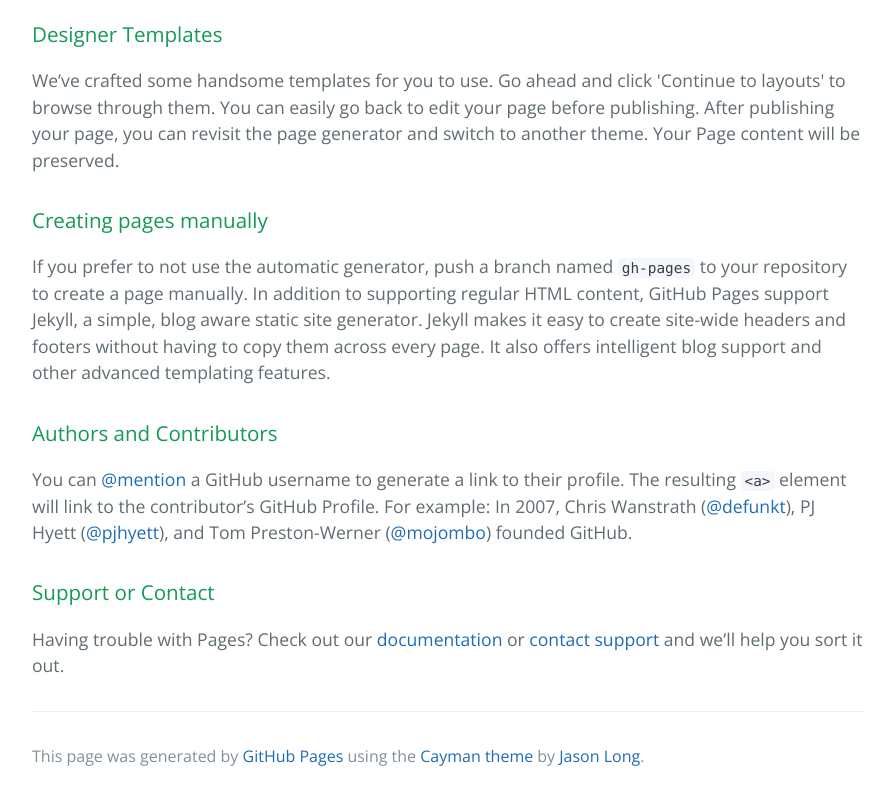
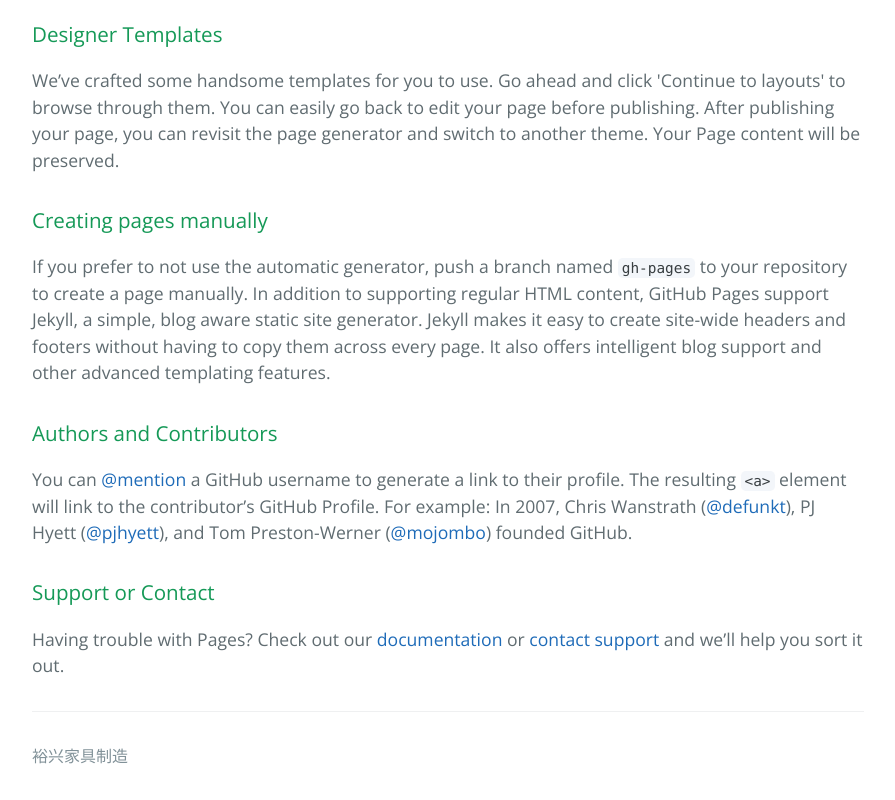
Before and after one commit to lipangpang/lipangpang.github.com, a plain HTML site: page index.html in a window 1280 px wide. Shown: the part 346-1146 px from the top of the page, without its empty margins (192-1087 px from the left). Drawn offline with nearby package versions, Linux system fonts and the light colour scheme.

Commit message:
Update index.html

```diff
--- a/index.html
+++ b/index.html
@@ -41,7 +41,7 @@
 
       <footer class="site-footer">
 
-        <span class="site-footer-credits">This page was generated by <a href="https://pages.github.com">GitHub Pages</a> using the <a href="https://github.com/jasonlong/cayman-theme">Cayman theme</a> by <a href="https://twitter.com/jasonlong">Jason Long</a>.</span>
+        <span class="site-footer-credits">裕兴家具制造 <a href="https://yxsofa.com.cn">
       </footer>
 
     </section>
```
